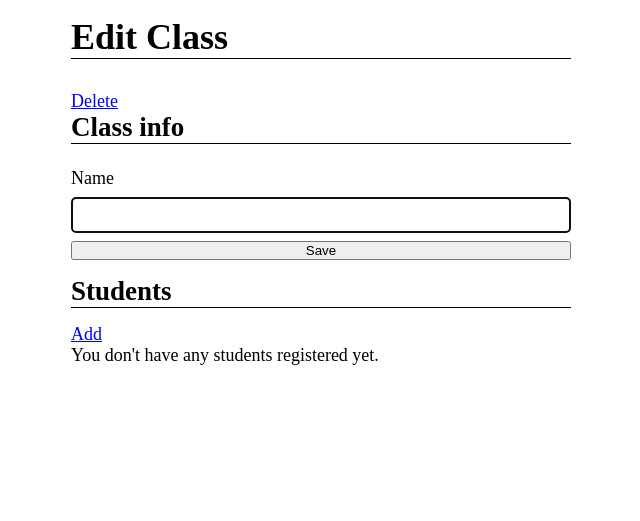
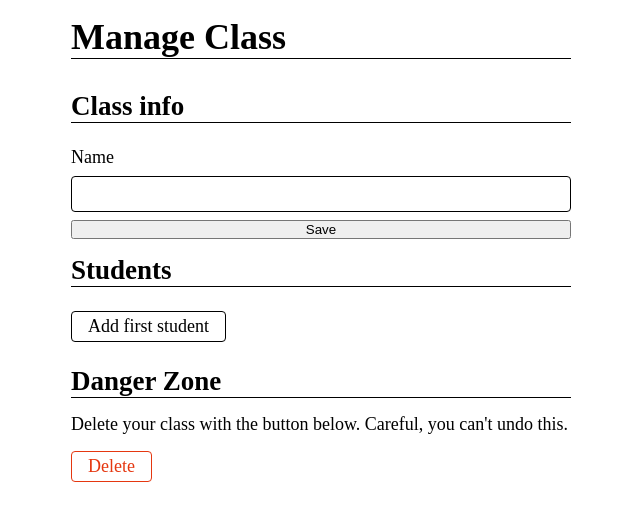
Before and after one commit to markoco14/team-generator, a Python web app: template templates/classes/edit.html in a window 1280 px wide. Shown: the part 49-570 px from the top of the page, without its empty margins (319-959 px from the left). Run offline with Jinja, Linux system fonts and the light colour scheme; the template is opened without the code that fills it, so the values that code supplies are empty.

Commit message:
update manage class with add students button and delete class button styles

```diff
--- a/static/styles.css
+++ b/static/styles.css
@@ -279,23 +279,65 @@ form {
 
 /* student list styles */
 .student-list {
-    padding: 0;
+     padding: 0;
     list-style-type: none;
 
     li {
+        display: flex;
+        justify-content: space-between;
         padding-block: 0.5rem;
         border-bottom: 1px solid black;
-        display: flex;
-        justify-content: space-between;
     }
 
     li:last-of-type {
         border-bottom: none;
     }
 
-    li > form {
-        display: flex;
-        flex-direction: row;
+
+    .add-btn {
+        justify-content: start;
+    }
+    .add-btn > a {
+        display: block;
+        padding-block: 0.25rem;
+        padding-inline: 1rem;
+        border: 1px solid black;
+        border-radius: 0.25rem;
+        color: black;
+        text-decoration: none;
+
+    }
+
+    .add-btn > a:hover {
+        background-color: rgb(22, 22, 22);
+        color: white;
+    }
+
+    .add-btn > a:active {
+        background-color: rgb(59, 59, 59);
+    }
+}
+
+
+.delete-container {
+    display: flex;
+    justify-content: left;
+    margin-top: 1rem;
+
+    .delete-btn {
+        display: block;
+        width: fit-content;
+        padding-block: 0.25rem;
+        padding-inline: 1rem;
+        border: 1px solid var(--error);
+        border-radius: 0.25rem;
+        color: var(--error);
+        text-decoration: none;
+    }
+
+    .delete-btn:hover {
+        background-color: var(--error);
+        color: white;
     }
 }
 
--- a/templates/classes/edit.html
+++ b/templates/classes/edit.html
@@ -2,14 +2,7 @@
 {% block title %}Manage {{ class[1] }} {% if not "class" in class[1]|lower %}Class{% endif %} | TeamUp{% endblock title %}
 {% block content %}
 <div class="wrapper">
-    <h1 class="page-header">Edit {{class.name}} {% if not "class" in class[1]|lower %}Class{% endif %}</h1>
-    <a
-        href="/classes/{{class.id}}/delete"
-        hx-delete="/classes/{{class.id}}"
-        hx-swap="none"
-        hx-confirm="Are you sure you want to delete this class? There is no going back.">
-        Delete
-    </a>
+    <h1 class="page-header">Manage {{class.name}} {% if not "class" in class[1]|lower %}Class{% endif %}</h1>
     <section>
         <h2 class="section-header">Class info</h2>
         <form
@@ -18,25 +11,39 @@
             >
             <label for="name">
                 Name
-                <input type="text" id="name" name="name" value="{{class.name}}" autofocus/>
+                <input type="text" id="name" name="name" value="{{class.name}}"/>
             </label>
             <button type="submit">Save</button>
         </form>
     </section>
     <section>
         <h2 class="section-header">Students</h2>
-        <a href="/classes/{{class.id}}/students">Add</a>
-        {% if students %}
         <ul class="student-list">
+            <li class="add-btn">
+                <a href="/classes/{{class.id}}/students">
+                    {% if students|length == 0 %}Add first student{% else %}Add students{% endif %}
+                </a>
+            </li>
             {% for student in students  %}
                 <li id="{{student.id}}">
                     {% include "classes/_student.html" %}
                 </li>
             {% endfor %}
         </ul>
-        {% else %}
-        <p>You don't have any students registered yet.</p>
-        {% endif %}
+    </section>
+    <section>
+        <h2 class="section-header">Danger Zone</h2>
+        <p>Delete your class with the button below. Careful, you can't undo this.</p>
+        <div class="delete-container">
+            <a
+                href="/classes/{{class.id}}/delete"
+                hx-delete="/classes/{{class.id}}"
+                hx-swap="none"
+                hx-confirm="Are you sure you want to delete this class? There is no going back."
+                class="delete-btn">
+                Delete
+            </a>
+        </div>
     </section>
 </div>
 {% endblock content %}
```
